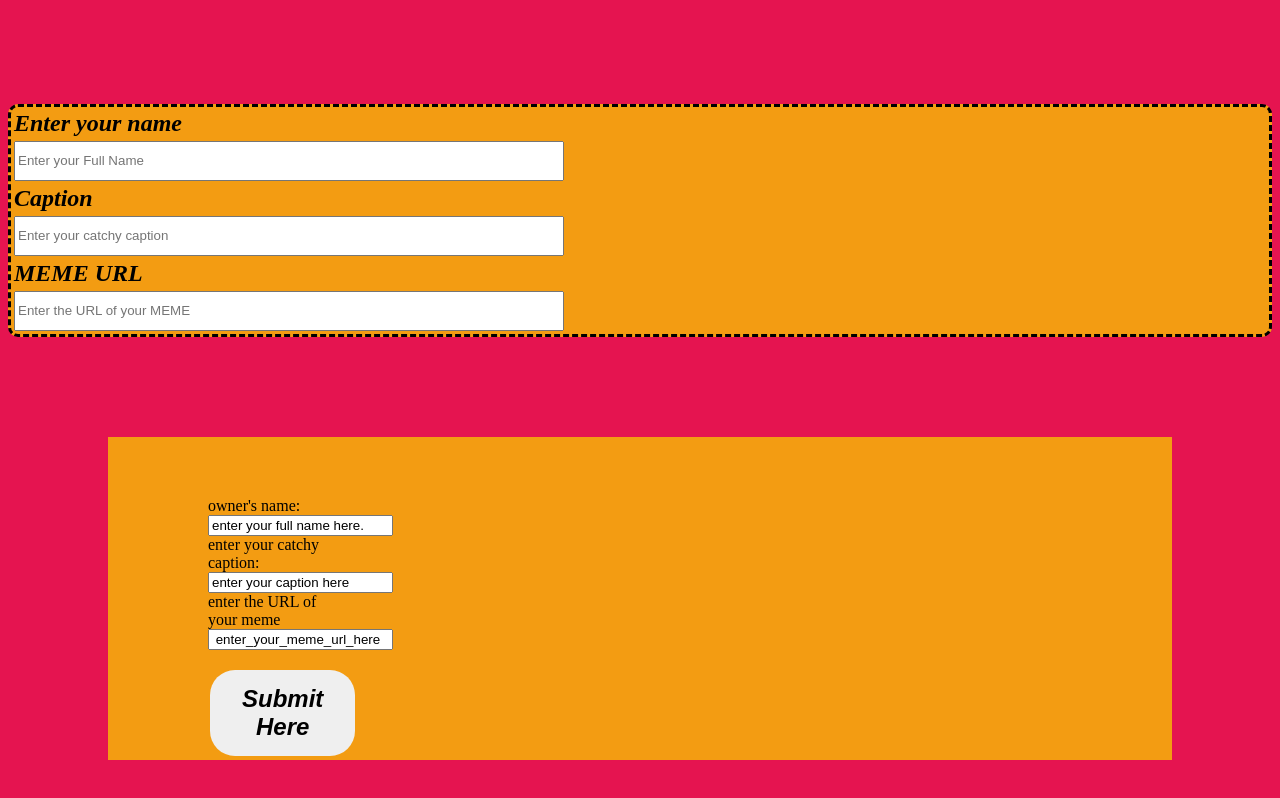
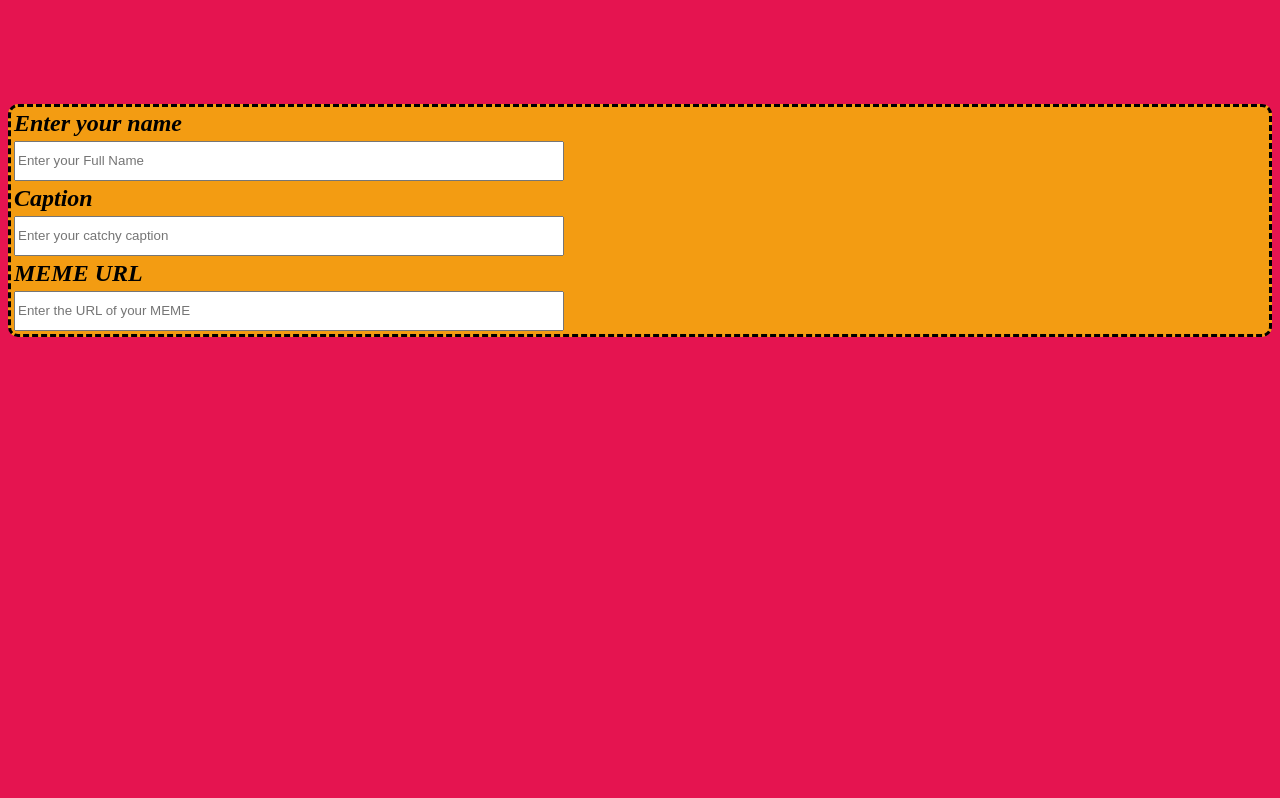
Before and after one commit to manognyaa/crio_frontend, a plain HTML site: page index.html in a window 1280 px wide. Drawn offline with Linux system fonts and the light colour scheme.

Commit message:
Update index.html

```diff
--- a/index.html
+++ b/index.html
@@ -77,23 +77,5 @@ h1 {
 
 </tr>
 </table>
-
-<section>
- <div class="frm">
-    <form>
-  <label for="name" > owner's name: </label>
-  <input id = "owner_name" type="text" name="name_feild" value="enter your full name here."/>
-
-  <label for="caption"> enter your catchy caption: </label>
-  <input id="meme_caption" type="text" name="caption_feild" value="enter your caption here"/>
-
-  <label for="url">enter the URL of your meme</label>
-  <input id="meme_url" type="text" name="url_feild" value=" enter_your_meme_url_here"/>
-</form>
-  </div>
-
-<button class="button"><font color=black font size="5px"> <b><i>Submit Here</b></i></font> </button>
-</div>
-</section>
 </body>
 </html>
```
